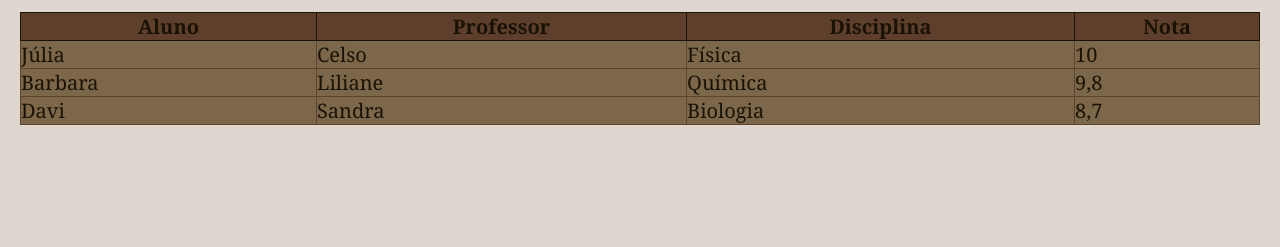
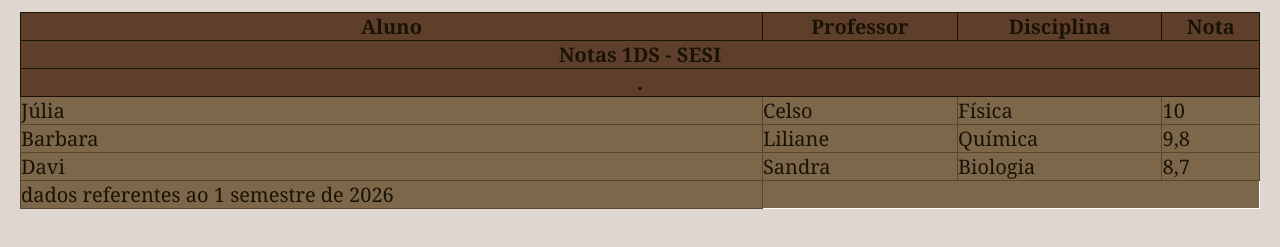
Before and after one commit to barbaraoliveira-sketch/tabelas, a plain HTML site: page index.html in a window 1280 px wide. Shown: the part 77-324 px from the top of the page. Drawn offline with Linux system fonts and the light colour scheme.

Commit message:
fix: inclui tags semanticas na tabela alunos

```diff
--- a/css/global.css
+++ b/css/global.css
@@ -28,3 +28,11 @@
 .table-main td{
     border: 1px solid rgb(92, 68, 49);
 }
+
+.table-main tr{
+    height: 10px;
+}
+
+.title-tr{
+    height: 90px;
+}
--- a/index.html
+++ b/index.html
@@ -17,6 +17,14 @@
 
         <!-- Container para a tabela -->
          <table class="table-main">
+            <tr class="title-tr">
+                <th colspan = "4">Notas 1DS - SESI</th>
+            </tr>
+            <tr>
+                <th  colspan = "4">.</th>
+
+            </tr>
+            <thead>
                 <!-- Criar uma linha na tabela tr = table row -->
                 <tr>
                     <!-- Criar os cabeçalhos das linhas da tabela th = table header-->
@@ -25,6 +33,8 @@
                     <th>Disciplina</th>
                     <th>Nota</th>
                 </tr>
+            </thead>
+            <tbody>
                 <tr>
                     <td>Júlia</td>
                     <td>Celso</td>
@@ -43,6 +53,12 @@
                     <td>Biologia</td>
                     <td>8,7</td>
                 </tr>
+            </tbody>
+            <foot>
+                <tr>
+                    <td>dados referentes ao 1 semestre de 2026</td>
+                </tr>
+            </foot>
          </table>
     </main>
 </body>
```
Also changed, not shown: img/tabela2.PNG (added). Lines whose indentation alone changed are shown as unchanged.
